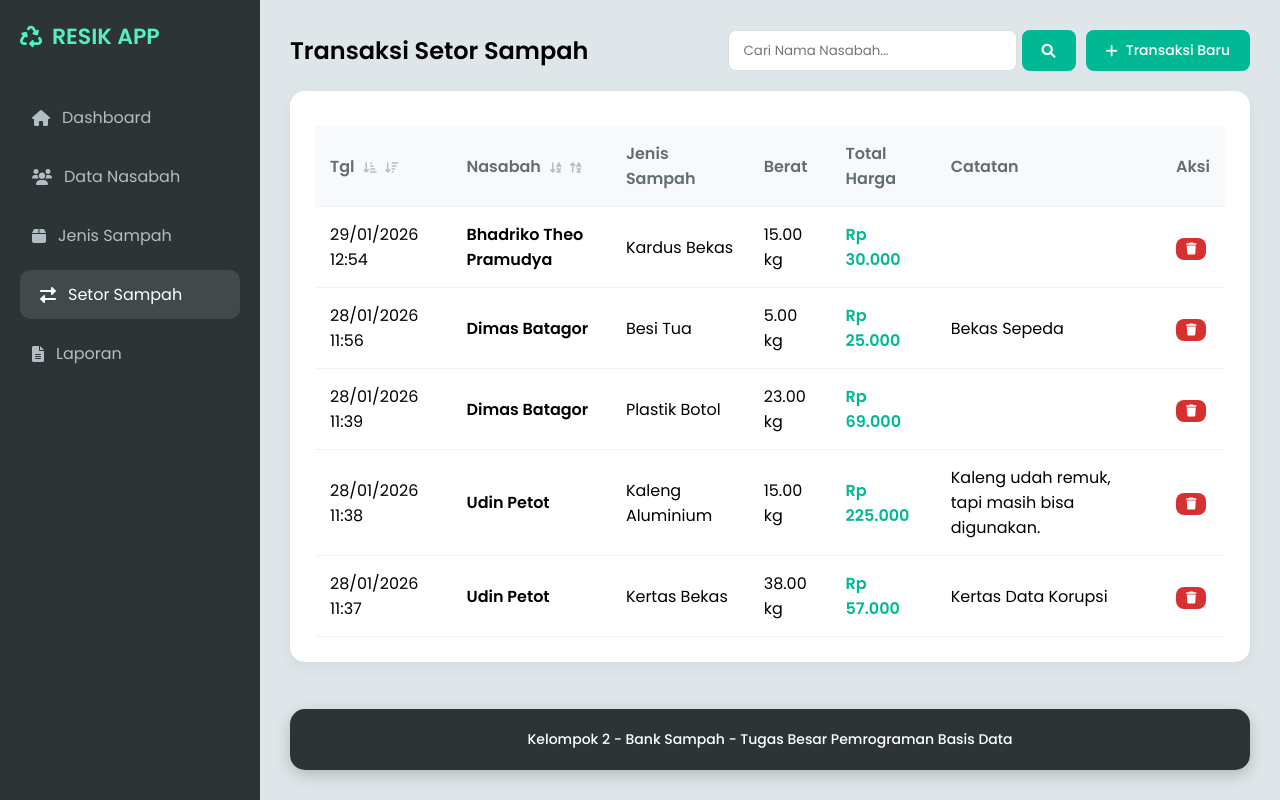
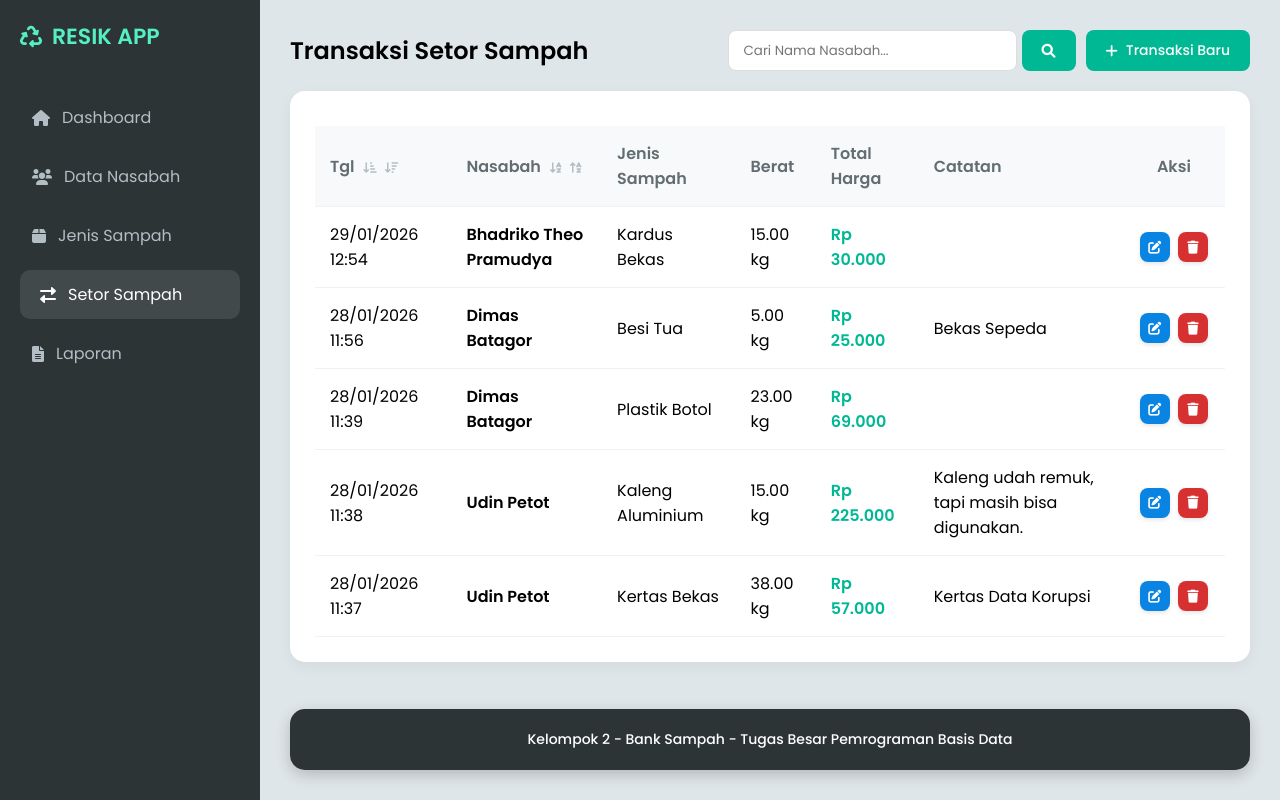
Before and after one commit to Bhadthepramdirdjo/BankSampah-PBD, a PHP site: page /halaman/transaksi/transaksi.php in a window 1280 px wide. Run offline with PHP 8.4, Linux system fonts and the light colour scheme; data comes from the database, SQL or seed files in the repository.

Commit message:
update CRUD

```diff
--- a/Database/db_banksampah.sql
+++ b/Database/db_banksampah.sql
@@ -1,4 +1,4 @@
--- phpMyAdmin SQL Dump
+  -- phpMyAdmin SQL Dump
 -- version 5.2.1
 -- https://www.phpmyadmin.net/
 --
--- a/aset/css/style.css
+++ b/aset/css/style.css
@@ -121,6 +121,20 @@ body {
     transform: translateY(-1px);
 }
 
+/* Action Buttons (Square Icons) */
+.btn-icon {
+    width: 30px; /* Diperkecil dari 36px */
+    height: 30px;
+    padding: 0;
+    border-radius: 8px;
+    display: inline-flex;
+    justify-content: center;
+    align-items: center;
+    font-size: 13px; /* Icon diperkecil */
+    margin: 0 2px; /* Margin diperkecil */
+    box-shadow: 0 2px 4px rgba(0,0,0,0.1);
+}
+
 .btn-green { background: var(--primary); }
 .btn-red { background: var(--danger); }
 .btn-blue { background: var(--info); }
@@ -131,7 +145,7 @@ body {
     padding: 25px;
     border-radius: 15px;
     box-shadow: 0 5px 15px rgba(0, 0, 0, 0.05);
-    margin-bottom: 20px;
+    margin-bottom: 30px;
 }
 
 /* Tables */
@@ -145,6 +159,15 @@ th, td {
     padding: 15px;
     text-align: left;
     border-bottom: 1px solid #f1f2f6;
+    vertical-align: middle;
+}
+
+/* Center Aksi Column & Prevent Wrapping */
+.col-aksi {
+    text-align: center;
+    white-space: nowrap; /* Mencegah tombol turun ke bawah */
+    width: 100px;
+    min-width: 80px; /* Paksa lebar minimal agar tidak gepeng */
 }
 
 th {
@@ -317,6 +340,7 @@ th {
     padding: 25px;
     border-radius: 15px;
     box-shadow: 0 5px 15px rgba(0, 0, 0, 0.05);
+    margin-bottom: 40px;
 }
 
 .table-header {
@@ -405,9 +429,7 @@ body.login-body {
     flex-direction: column;
     min-height: 100vh;
 }
-.footer {
-    margin-top: auto;
-}
+
 
 /* Print Styles */
 @media print {
--- a/halaman/laporan/laporan.php
+++ b/halaman/laporan/laporan.php
@@ -29,7 +29,7 @@ $dataTop = mysqli_query($koneksi, $queryTop);
     <link href="https://fonts.googleapis.com/css2?family=Poppins:wght@300;400;500;600&display=swap" rel="stylesheet">
     <link href="https://cdnjs.cloudflare.com/ajax/libs/font-awesome/6.0.0/css/all.min.css" rel="stylesheet">
 
-    <link rel="stylesheet" href="../../aset/css/style.css">
+    <link rel="stylesheet" href="../../aset/css/style.css?v=<?= time(); ?>">
 </head>
 <body>
 
--- a/halaman/transaksi/transaksi.php
+++ b/halaman/transaksi/transaksi.php
@@ -4,14 +4,14 @@ include '../../Koneksi/koneksi.php';
 
 // Cek Login Dihapus
 
-// 1. Tambah Transaksi
-if (isset($_POST['simpan'])) {
+// 1. Tambah & Update Transaksi
+if (isset($_POST['simpan']) || isset($_POST['update'])) {
     $id_nasabah = $_POST['id_nasabah'];
     $id_jenis   = $_POST['id_jenis'];
     $berat      = $_POST['berat'];
     $catatan    = $_POST['catatan'];
 
-    // Ambil harga per satuan dari database untuk hitung total
+    // Ambil harga per satuan
     $qHarga = mysqli_query($koneksi, "SELECT harga_per_satuan FROM jenis_sampah WHERE id_jenis='$id_jenis'");
     $dHarga = mysqli_fetch_assoc($qHarga);
     $harga_satuan = $dHarga['harga_per_satuan'];
@@ -19,15 +19,23 @@ if (isset($_POST['simpan'])) {
     // Hitung total harga
     $total_harga = $berat * $harga_satuan;
 
+    if (isset($_POST['simpan'])) {
+        // INSERT
         $query = mysqli_query($koneksi, "INSERT INTO setoran (id_nasabah, id_jenis, berat, total_harga, catatan) VALUES ('$id_nasabah', '$id_jenis', '$berat', '$total_harga', '$catatan')");
+        $msg = "Transaksi berhasil disimpan!";
+    } else {
+        // UPDATE
+        $id_setoran = $_POST['id_setoran'];
+        $query = mysqli_query($koneksi, "UPDATE setoran SET id_nasabah='$id_nasabah', id_jenis='$id_jenis', berat='$berat', total_harga='$total_harga', catatan='$catatan' WHERE id_setoran='$id_setoran'");
+        $msg = "Transaksi berhasil diperbarui!";
+    }
 
     if($query) {
-        // [FIX BUG RESUBMIT] Gunakan Session Flash Message & Redirect
-        $_SESSION['msg_success'] = "Transaksi berhasil disimpan! Total: Rp " . number_format($total_harga, 0, ',', '.');
+        $_SESSION['msg_success'] = $msg . " Total: Rp " . number_format($total_harga, 0, ',', '.');
         header("Location: transaksi.php");
         exit;
     } else {
-        $error = "Transaksi gagal: " . mysqli_error($koneksi);
+        $error = "Gagal: " . mysqli_error($koneksi);
     }
 }
 
@@ -78,7 +86,7 @@ $dataJenis   = mysqli_query($koneksi, "SELECT * FROM jenis_sampah ORDER BY nama_
     <link href="https://cdnjs.cloudflare.com/ajax/libs/font-awesome/6.0.0/css/all.min.css" rel="stylesheet">
 
     <link href="https://cdnjs.cloudflare.com/ajax/libs/font-awesome/6.0.0/css/all.min.css" rel="stylesheet">
-    <link rel="stylesheet" href="../../aset/css/style.css">
+    <link rel="stylesheet" href="../../aset/css/style.css?v=<?= time(); ?>">
 </head>
 <body>
 
@@ -104,7 +112,7 @@ $dataJenis   = mysqli_query($koneksi, "SELECT * FROM jenis_sampah ORDER BY nama_
                         <a href="transaksi.php" class="btn btn-red"><i class="fas fa-times"></i></a>
                     <?php endif; ?>
                 </form>
-                <button onclick="toggleForm()" class="btn btn-green"><i class="fas fa-plus"></i> Transaksi Baru</button>
+                <button onclick="openModal()" class="btn btn-green"><i class="fas fa-plus"></i> Transaksi Baru</button>
             </div>
         </div>
 
@@ -119,53 +127,66 @@ $dataJenis   = mysqli_query($koneksi, "SELECT * FROM jenis_sampah ORDER BY nama_
         <?php if(isset($error)) echo "<div style='background: #f8d7da; color: #721c24; padding: 15px; border-radius: 10px; margin-bottom: 20px;'>$error</div>"; ?>
 
         <!-- Form Transaksi (Hidden by default) -->
-        <div id="formContainer" class="form-container">
-            <h3 style="margin-bottom: 20px; color: #00b894;">Form Setor Sampah</h3>
+        <!-- Modal Form Transaksi -->
+        <div id="modalForm" class="modal">
+            <div class="modal-content">
+                <div class="modal-header">
+                    <h3 id="modalTitle">Tambah Transaksi</h3>
+                    <span onclick="closeModal()" style="cursor: pointer; font-size: 20px;">&times;</span>
+                </div>
                 <form action="" method="POST">
-                <div class="form-row">
+                    <input type="hidden" name="id_setoran" id="id_setoran">
+
                     <div class="form-group">
                         <label>Pilih Nasabah</label>
-                        <select name="id_nasabah" required>
+                        <select name="id_nasabah" id="id_nasabah" required style="width: 100%;">
                             <option value="">-- Pilih Nasabah --</option>
-                            <?php while($n = mysqli_fetch_assoc($dataNasabah)): ?>
+                            <?php
+                            // Re-query data nasabah untuk memastikan dropdown terisi
+                            $qNasabahModal = mysqli_query($koneksi, "SELECT * FROM nasabah ORDER BY nama_lengkap ASC");
+                            while($n = mysqli_fetch_assoc($qNasabahModal)): ?>
                                 <option value="<?= $n['id_nasabah'] ?>"><?= $n['nama_lengkap'] ?> - <?= $n['alamat'] ?></option>
                             <?php endwhile; ?>
                         </select>
                     </div>
+
+                    <div class="form-row">
                         <div class="form-group">
-                        <label>Pilih Jenis Sampah</label>
-                        <select name="id_jenis" id="id_jenis" required onchange="updateInfo()">
-                            <option value="" data-harga="0" data-satuan="">-- Pilih Sampah --</option>
-                            <?php while($j = mysqli_fetch_assoc($dataJenis)): ?>
+                            <label>Jenis Sampah</label>
+                            <select name="id_jenis" id="id_jenis" required onchange="updateInfo()" style="width: 100%;">
+                                <option value="" data-harga="0" data-satuan="">-- Pilih --</option>
+                                <?php
+                                // Re-query data jenis sampah
+                                $qJenisModal = mysqli_query($koneksi, "SELECT * FROM jenis_sampah ORDER BY nama_jenis ASC");
+                                while($j = mysqli_fetch_assoc($qJenisModal)): ?>
                                     <option value="<?= $j['id_jenis'] ?>" data-harga="<?= $j['harga_per_satuan'] ?>" data-satuan="<?= $j['satuan'] ?>">
                                         <?= $j['nama_jenis'] ?> (Rp <?= number_format($j['harga_per_satuan']) ?>/<?= $j['satuan'] ?>)
                                     </option>
                                 <?php endwhile; ?>
                             </select>
                         </div>
+                        <div class="form-group">
+                            <label>Berat (<span id="labelSatuan">kg</span>)</label>
+                            <input type="number" step="0.1" name="berat" id="berat" required onkeyup="hitungTotal()" placeholder="0">
+                        </div>
                     </div>
 
-                <div class="form-row">
-                    <div class="form-group">
-                        <label>Berat / Jumlah (<span id="labelSatuan">kg</span>)</label>
-                        <input type="number" step="0.1" name="berat" id="berat" required onkeyup="hitungTotal()">
-                    </div>
                     <div class="form-group">
                         <label>Estimasi Total (Rp)</label>
                         <input type="text" id="total_display" readonly style="background: #eee; font-weight: bold; color: #00b894;">
                     </div>
-                </div>
 
                     <div class="form-group">
-                    <label>Catatan (Opsional)</label>
-                    <textarea name="catatan" rows="2" placeholder="Kondisi sampah, dll..."></textarea>
+                        <label>Catatan</label>
+                        <textarea name="catatan" id="catatan" rows="2" placeholder="Catatan tambahan..."></textarea>
                     </div>
 
                     <div style="display: flex; gap: 10px;">
-                    <button type="submit" name="simpan" class="btn btn-green">Simpan Transaksi</button>
-                    <button type="button" onclick="toggleForm()" class="btn btn-red">Batal</button>
+                        <button type="submit" name="simpan" id="btnSimpan" class="btn btn-green" style="width: 100%;">Simpan</button>
+                        <button type="submit" name="update" id="btnUpdate" class="btn btn-blue" style="width: 100%; display: none;">Update</button>
                     </div>
                 </form>
+            </div>
         </div>
 
         <!-- Tabel Riwayat -->
@@ -199,7 +220,7 @@ $dataJenis   = mysqli_query($koneksi, "SELECT * FROM jenis_sampah ORDER BY nama_
                         <th>Berat</th>
                         <th>Total Harga</th>
                         <th>Catatan</th>
-                        <th>Aksi</th>
+                        <th class="col-aksi">Aksi</th>
                     </tr>
                 </thead>
                 <tbody>
@@ -225,8 +246,9 @@ $dataJenis   = mysqli_query($koneksi, "SELECT * FROM jenis_sampah ORDER BY nama_
                         <td><?= $row['berat'] . ' ' . $row['satuan'] ?></td>
                         <td style="color: #00b894; font-weight: bold;">Rp <?= number_format($row['total_harga'], 0, ',', '.') ?></td>
                         <td><?= $row['catatan'] ?></td>
-                        <td>
-                            <a href="transaksi.php?hapus=<?= $row['id_setoran'] ?>" class="btn btn-red" style="padding: 5px 10px; font-size: 12px;" onclick="return confirm('Batalkan transaksi ini?')"><i class="fas fa-trash"></i></a>
+                        <td class="col-aksi">
+                            <button onclick="edit(<?= $row['id_setoran'] ?>, '<?= $row['id_nasabah'] ?>', '<?= $row['id_jenis'] ?>', '<?= $row['berat'] ?>', '<?= htmlspecialchars($row['catatan'], ENT_QUOTES) ?>')" class="btn btn-blue btn-icon"><i class="fas fa-edit"></i></button>
+                            <a href="transaksi.php?hapus=<?= $row['id_setoran'] ?>" class="btn btn-red btn-icon" onclick="return confirm('Batalkan transaksi ini?')"><i class="fas fa-trash"></i></a>
                         </td>
                     </tr>
                     <?php endwhile; endif; ?>
@@ -239,6 +261,6 @@ $dataJenis   = mysqli_query($koneksi, "SELECT * FROM jenis_sampah ORDER BY nama_
         </div>
     </div>
 
-    <script src="../../aset/Js/transaksiscript.js"></script>
+    <script src="../../aset/Js/transaksiscript.js?v=<?= time(); ?>"></script>
 </body>
 </html>
--- a/index.php
+++ b/index.php
@@ -36,7 +36,7 @@ $qRecent = mysqli_query($koneksi, "
     <link href="https://fonts.googleapis.com/css2?family=Poppins:wght@300;400;500;600&display=swap" rel="stylesheet">
     <link href="https://cdnjs.cloudflare.com/ajax/libs/font-awesome/6.0.0/css/all.min.css" rel="stylesheet">
 
-    <link rel="stylesheet" href="aset/css/style.css">
+    <link rel="stylesheet" href="aset/css/style.css?v=<?= time(); ?>">
 </head>
 <body>
 
```
Also changed, not shown: aset/Js/transaksiscript.js (+58 -9 lines), halaman/nasabah/nasabah.php (+5 -5 lines), halaman/sampah/sampah.php (+5 -5 lines). Lines whose indentation alone changed are shown as unchanged.
